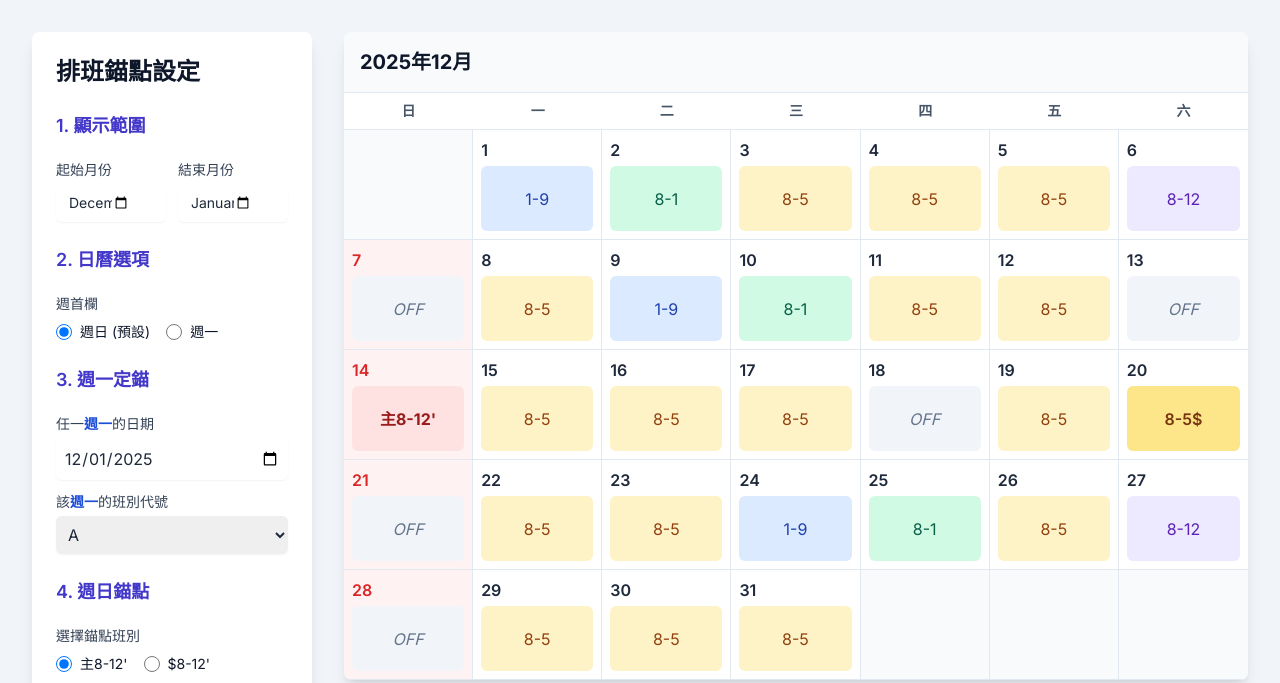
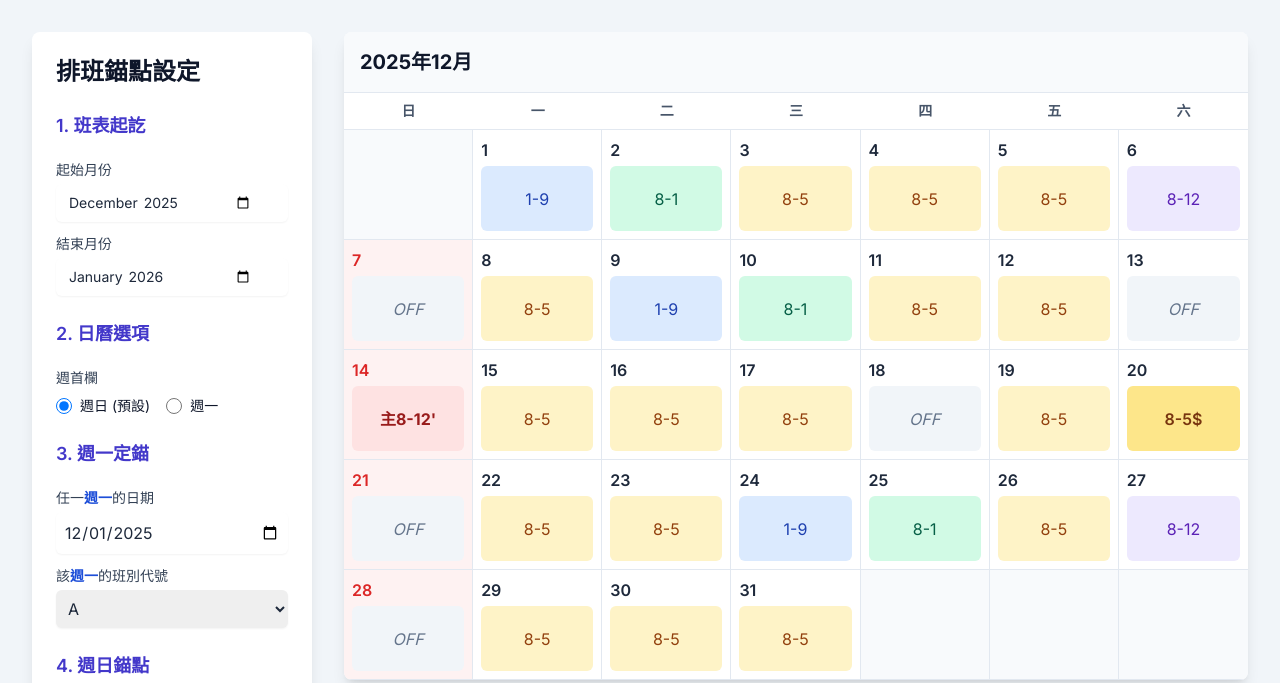
Before and after one commit to ekatsiming-dev/shift, a plain HTML site: page index.html in a window 1280 px wide. Shown: the top 683 px of the page. Drawn offline with nearby package versions, Linux system fonts and the light colour scheme.

Commit message:
Update index.html
不卡數字很難嗎

```diff
--- a/index.html
+++ b/index.html
@@ -44,8 +44,10 @@
                 <form id="schedule-form" class="space-y-6">
 
                     <fieldset class="space-y-3">
-                        <legend class="text-lg font-semibold text-indigo-700 mb-2">1. 顯示範圍</legend>
-                        <div class="grid grid-cols-2 gap-3">
+                        <!-- [改善] 標題變更 -->
+                        <legend class="text-lg font-semibold text-indigo-700 mb-2">1. 班表起訖</legend>
+                        <!-- [改善] 從 grid-cols-2 改為 space-y-3 讓欄位垂直排列 -->
+                        <div class="space-y-3">
                             <div>
                                 <label for="displayStartDate" class="block text-sm font-medium text-slate-700">起始月份</label>
                                 <!-- [改善] 將 text-base 改為 text-sm 讓文字有足夠空間顯示 -->
@@ -186,7 +188,7 @@
                 <button id="reset-rules-btn" type="button" class="bg-red-600 text-white font-semibold py-2 px-4 rounded-md shadow-sm hover:bg-red-700">
                     重設為預設值
                 </button>
-                <button id="save-rules-btn" type="button" class="bg-indigo-600 text-white font-semibold py-2 px-4 rounded-md shadow-sm hover:bg-indigo-700">
+                <button id="save-rules-btn" type="button" class="bg-indigo-600 text-white font-semibold py-3 px-4 rounded-md shadow-sm hover:bg-indigo-700">
                     儲存規則
                 </button>
             </div>
@@ -660,7 +662,7 @@
 
             } catch (e) {
                 console.error("Error saving rules:", e);
-                // 可以在此顯示一個錯誤訊息給使用者
+                // D...
             }
         }
 
```
